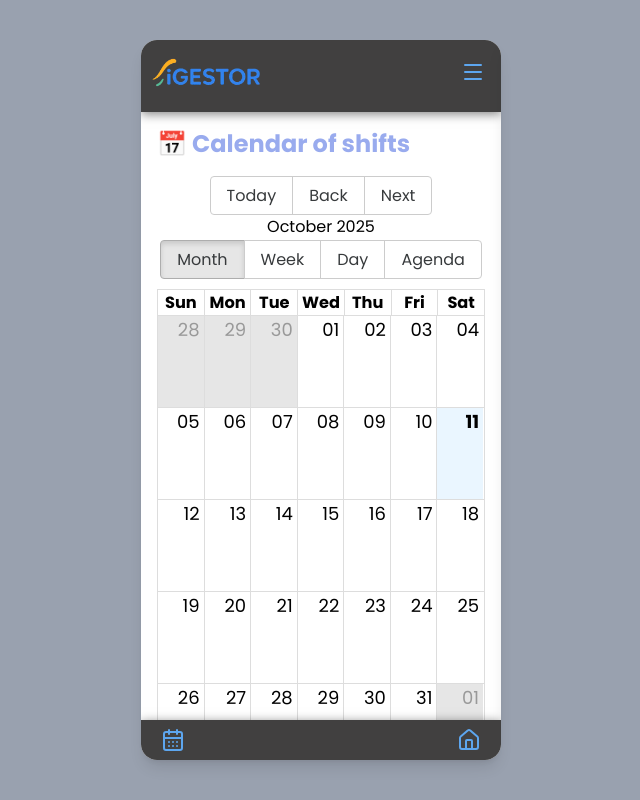
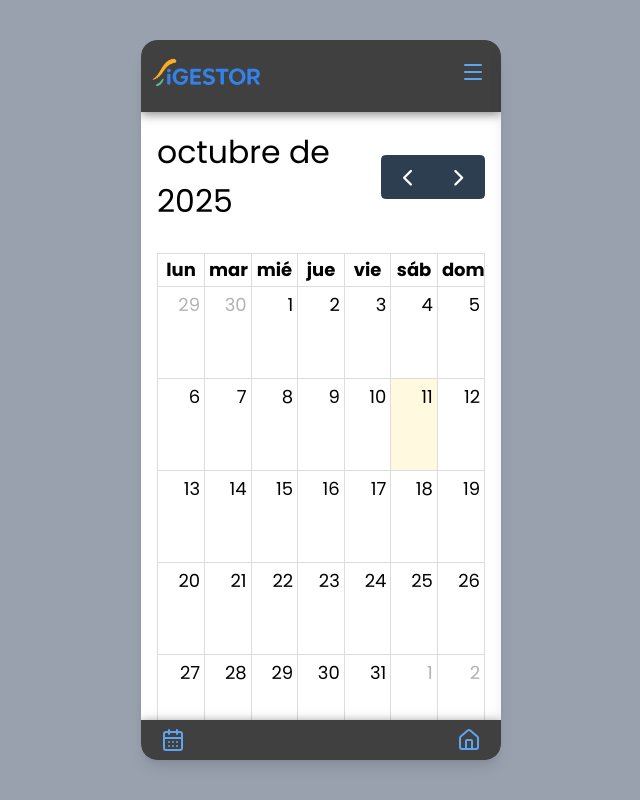
Before and after one commit to cuyssi/iGestor, a React (Vite) app in the folder frontend/: page /calendar in a window 1280 px wide. Shown: the whole page, without its empty margins (319-959 px from the left). Built offline with nearby package versions, Linux system fonts and the light colour scheme; no server answers.

Commit message:
feat(calendar): add modals with turns info

```diff
--- a/frontend/package.json
+++ b/frontend/package.json
@@ -10,13 +10,15 @@
     "preview": "vite preview"
   },
   "dependencies": {
+    "@fullcalendar/core": "^6.1.19",
+    "@fullcalendar/daygrid": "^6.1.19",
+    "@fullcalendar/interaction": "^6.1.19",
+    "@fullcalendar/react": "^6.1.19",
     "@reduxjs/toolkit": "^2.9.0",
     "@tailwindcss/vite": "^4.1.14",
     "axios": "^1.12.2",
-    "date-fns": "^4.1.0",
     "lucide-react": "^0.544.0",
     "react": "^19.1.1",
-    "react-big-calendar": "^1.19.4",
     "react-dom": "^19.1.1",
     "react-redux": "^9.2.0",
     "react-router-dom": "^7.9.3",
--- a/frontend/src/App.jsx
+++ b/frontend/src/App.jsx
@@ -4,7 +4,7 @@ import { Footer } from "./components/commons/Footer";
 import { Home } from "./pages/home/Home";
 import { Settings } from "./pages/settings/Settings";
 import { CalendarPage } from "./pages/calendar/CalendarPage";
-import { Modal } from "./components/register/ModalRegister";
+import { ModalRegister } from "./components/register/ModalRegister";
 import { useSelector, useDispatch } from "react-redux";
 import { closeModal } from "./components/register/modalRegisterSlice";
 import { useEffect } from "react";
@@ -56,7 +56,7 @@ function App() {
                         <Route path="/calendar" element={<CalendarPage />} />
                         <Route path="/settings" element={<Settings />} />
                     </Routes>
-                    <Modal open={openModal} onClose={() => dispatch(closeModal())} />
+                    <ModalRegister open={openModal} onClose={() => dispatch(closeModal())} />
                 </main>
                 <Footer />
             </div>
--- /dev/null
+++ b/frontend/src/components/commons/Modal.jsx
@@ -0,0 +1,18 @@
+import { ButtonClose } from "../buttons/ButtonClose";
+
+export const Modal = ({ open, onClose, children }) => {
+    if (!open) return null;
+
+    return (
+        <div
+            className={`absolute inset-0 top-0 left-0 w-full h-full bg-black/85 z-50 flex items-center justify-center border-none ${
+                open ? "opacity-100 visible" : "opacity-0 invisible"
+            }`}
+        >
+            <div className="relative flex flex-col bg-white rounded-xl py-2">
+                <ButtonClose size="35" className="absolute top-0 right-0" onClick={onClose} />
+                {children}
+            </div>
+        </div>
+    );
+};
--- a/frontend/src/components/register/ModalRegister.jsx
+++ b/frontend/src/components/register/ModalRegister.jsx
@@ -1,19 +1,10 @@
 import { Form } from "../formComponents/Form";
-import { ButtonClose } from "../buttons/ButtonClose";
+import { Modal } from "../commons/Modal";
 
-export const Modal = ({ open, onClose }) => {
-    if (!open) return null;
-
+export const ModalRegister = ({ open, onClose }) => {
     return (
-        <div
-            className={`absolute insect-0 top-0 left-0 w-full h-full bg-black/85 z-50 flex items-center justify-center border-none ${
-                open ? "opacity-100 visible" : "opacity-0 invisible"
-            }`}
-        >
-            <div className="relative flex flex-col bg-white rounded-xl py-2">
-                <ButtonClose size="35" className="absolute top-0 right-0" onClick={onClose} />
-                <Form text="Registro" mode="register" />
-            </div>
-        </div>
+        <Modal open={open} onClose={onClose}>
+            <Form text="Registro" mode="register" />
+        </Modal>
     );
 };
--- a/frontend/src/pages/calendar/CalendarPage.jsx
+++ b/frontend/src/pages/calendar/CalendarPage.jsx
@@ -1,53 +1,78 @@
-import { Calendar, dateFnsLocalizer } from "react-big-calendar";
-import format from "date-fns/format";
-import parse from "date-fns/parse";
-import startOfWeek from "date-fns/startOfWeek";
-import getDay from "date-fns/getDay";
-import es from "date-fns/locale/es";
-import "react-big-calendar/lib/css/react-big-calendar.css";
+import FullCalendar from "@fullcalendar/react";
+import dayGridPlugin from "@fullcalendar/daygrid";
+import interactionPlugin from "@fullcalendar/interaction";
+import esLocale from "@fullcalendar/core/locales/es";
 import { useCalendarTurns } from "./useCalendarTurns";
-
-const locales = { es };
-const localizer = dateFnsLocalizer({ format, parse, startOfWeek, getDay, locales });
+import { useState } from "react";
+import { ModalCalendar } from "./ModalCalendar";
 
 export const CalendarPage = () => {
     const { events, loading } = useCalendarTurns();
+    const [openModal, setOpenModal] = useState(false);
+    const [selectedTurn, setSelectedTurn] = useState(null); // <-- turno seleccionado
 
-    const eventStyleGetter = (event) => {
-        let backgroundColor = "#ccc";
-
-        if (event.title.startsWith("M")) backgroundColor = "#facc15";
-        if (event.title.startsWith("T")) backgroundColor = "#34d399";
-        if (event.title.startsWith("P")) backgroundColor = "#f472b6";
-        if (event.title.startsWith("D")) backgroundColor = "#a1a1aa";
-
-        return {
-            style: {
-                backgroundColor,
-                borderRadius: "6px",
-                color: "black",
-                border: "none",
-                padding: "4px",
-                fontWeight: "bold",
-                fontSize: "0.8rem",
-                textAlign: "center",
-            },
-        };
+    const handleEventClick = (clickInfo) => {
+        const ev = clickInfo.event;
+        setSelectedTurn({
+            turn: ev.title,
+            turn_start:
+                ev.extendedProps?.morning_start ||
+                ev.start?.toLocaleTimeString([], { hour: "2-digit", minute: "2-digit" }),
+            turn_end:
+                ev.extendedProps?.afternoon_end ||
+                ev.end?.toLocaleTimeString([], { hour: "2-digit", minute: "2-digit" }),
+            morning_start: ev.extendedProps?.morning_start,
+            morning_end: ev.extendedProps?.morning_end,
+            afternoon_start: ev.extendedProps?.afternoon_start,
+            afternoon_end: ev.extendedProps?.afternoon_end,
+        });
+        setOpenModal(true);
     };
 
-    if (loading) return <p>Loading calendar...</p>;
+    if (loading) return <p>Cargando calendario...</p>;
 
     return (
         <div className="p-4">
-            <h1 className="text-2xl font-bold mb-4 text-dynamic">📅 Calendar of shifts</h1>
-            <Calendar
-                localizer={localizer}
+            <FullCalendar
+                plugins={[dayGridPlugin, interactionPlugin]}
+                initialView="dayGridMonth"
+                firstDay={1}
+                locale={esLocale}
+                headerToolbar={{ right: "prev,next" }}
+                contentHeight={"auto"}
+                fixedWeekCount={false}
                 events={events}
-                startAccessor="start"
-                endAccessor="end"
-                style={{ height: 600 }}
-                eventPropGetter={eventStyleGetter}
+                eventContent={(arg) => (
+                    <div
+                        style={{
+                            backgroundColor:
+                                arg.event.title === "M"
+                                    ? "#27D6F5"
+                                    : arg.event.title === "T"
+                                    ? "#F2C950"
+                                    : arg.event.title === "P"
+                                    ? "#F07E3A"
+                                    : "#9EF252",
+                            borderRadius: "6px",
+                            width: "100%",
+                            height: "auto",
+                            display: "flex",
+                            justifyContent: "center",
+                            alignItems: "center",
+                            fontWeight: "bold",
+                            fontSize: "1rem",
+                            textAlign: "center",
+                            padding: "10px",
+                        }}
+                    >
+                        {arg.event.title}
+                    </div>
+                )}
+                eventClick={handleEventClick}
             />
+            {selectedTurn && (
+                <ModalCalendar isOpen={openModal} onClose={() => setOpenModal(false)} selectedTurn={selectedTurn} />
+            )}
         </div>
     );
 };
--- /dev/null
+++ b/frontend/src/pages/calendar/ModalCalendar.jsx
@@ -0,0 +1,64 @@
+import { Modal } from "../../components/commons/Modal";
+
+export const ModalCalendar = ({ isOpen, onClose, selectedTurn }) => {
+    if (!selectedTurn) return null;
+
+    const turnName = (selectedTurn) => {
+        if (selectedTurn.turn == "M") return <span className="text-blue-500">Manaña</span>;
+        if (selectedTurn.turn == "T") return <span className="text-yellow-500">Tardes</span>;
+        if (selectedTurn.turn == "P") return <span className="text-orange-500">Partido</span>;
+    };
+
+    return (
+        <Modal open={isOpen} onClose={onClose}>
+            <div className="flex flex-col w-full items-center p-6 text-center text-gray-500 text-base">
+                <p className="mt-6 mx-12 text-2xl font-extrabold">{turnName(selectedTurn)}</p>
+                {selectedTurn.turn === "D" ? (
+                    <div className="text-lg font-semibold text-gray-400">
+                        <p className="text-2xl text-green-500 font-extrabold">Descanso</p>
+                        <p className="mt-4">Día libre, disfruta! 🤪</p>
+                    </div>
+                ) : selectedTurn.turn === "P" ? (
+                    <div className="mt-4 w-full flex flex-col items-start space-y-2">
+                        <p className="text-lg text-blue-400 font-semibold">Mañanas:</p>
+                        <div className="px-4 w-full">
+                            <p className="w-full flex justify-between">
+                                Comienzo:
+                                <span className="text-green-500 font-semibold">{selectedTurn.morning_start}</span>
+                            </p>
+                            <p className="w-full flex justify-between">
+                                Fin:
+                                <span className="text-red-400 font-semibold">{selectedTurn.morning_end}</span>
+                            </p>
+                        </div>
+
+                        <p className="mt-4 text-lg text-yellow-500 font-semibold">Tarde:</p>
+                        <div className="px-4 w-full">
+                            <p className="w-full flex justify-between">
+                                Comienzo:
+                                <span className=" text-green-500 font-semibold">{selectedTurn.afternoon_start}</span>
+                            </p>
+                            <p className="w-full flex justify-between">
+                                Fin:
+                                <span className="ml-2 text-red-400 font-semibold">{selectedTurn.afternoon_end}</span>
+                            </p>
+                        </div>
+                    </div>
+                ) : (
+                    <div className="mt-4 flex flex-col w-full items-start space-y-2">
+                        <div className="px-4 w-full">
+                            <p className="w-full flex justify-between">
+                                Comienzo:
+                                <span className="text-green-500 font-semibold">{selectedTurn.turn_start}</span>
+                            </p>
+                            <p className="w-full flex justify-between">
+                                Fin:
+                                <span className="text-red-400 font-semibold">{selectedTurn.turn_end}</span>
+                            </p>
+                        </div>
+                    </div>
+                )}
+            </div>
+        </Modal>
+    );
+};
```
Also changed, not shown: frontend/src/pages/calendar/useCalendarTurns.js (+14 -16 lines), 1 other file (tests, documents, lock files or other folders).
